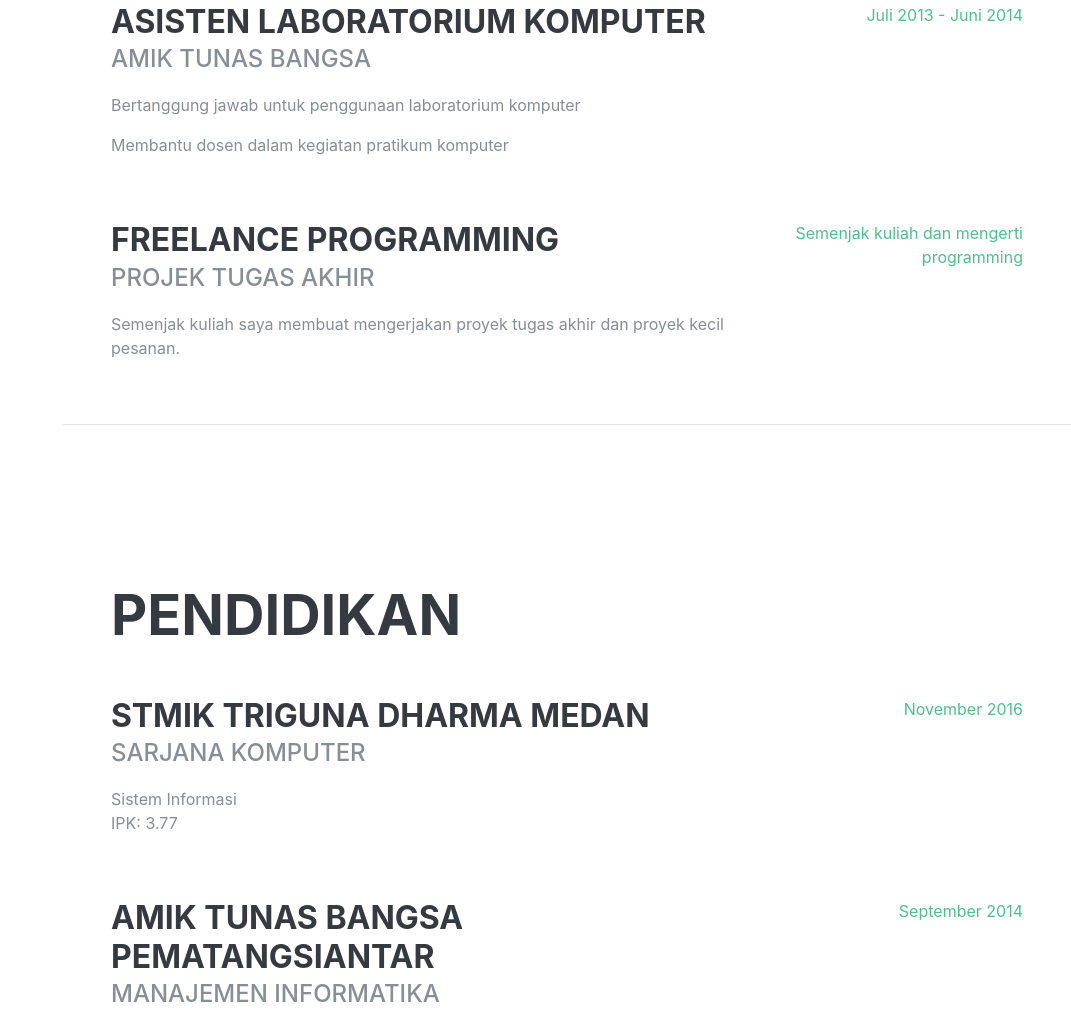
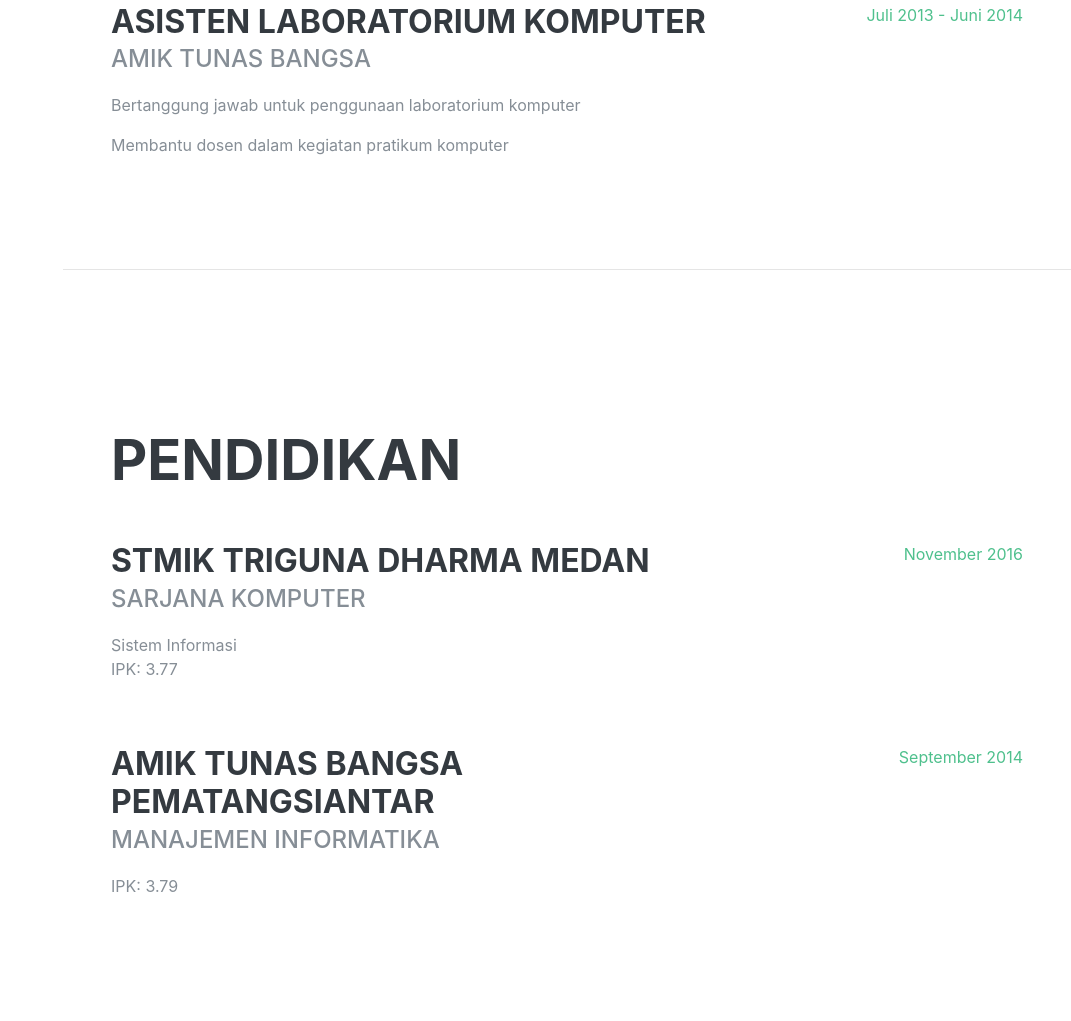
Before and after one commit to aditarigan/cv, a plain HTML site: page index.html in a window 1280 px wide. Shown: the part 1398-2419 px from the top of the page, without its empty margins (209-1280 px from the left). Drawn offline with Linux system fonts and the light colour scheme; a web font is replaced by a local one.

Commit message:
sp commit 2

```diff
--- a/index.html
+++ b/index.html
@@ -126,16 +126,6 @@
 					</div>
 				</div>
 
-				<div class="resume-item d-flex flex-column flex-md-row">
-					<div class="resume-content mr-auto">
-						<h3 class="mb-0">Freelance Programming</h3>
-						<div class="subheading mb-3">Projek Tugas Akhir</div>
-						<p>Semenjak kuliah saya membuat mengerjakan proyek tugas akhir dan proyek kecil pesanan.</p>
-					</div>
-					<div class="resume-date text-md-right">
-						<span class="text-primary">Semenjak kuliah dan mengerti programming</span>
-					</div>
-				</div>
 
 			</div>
 
```
